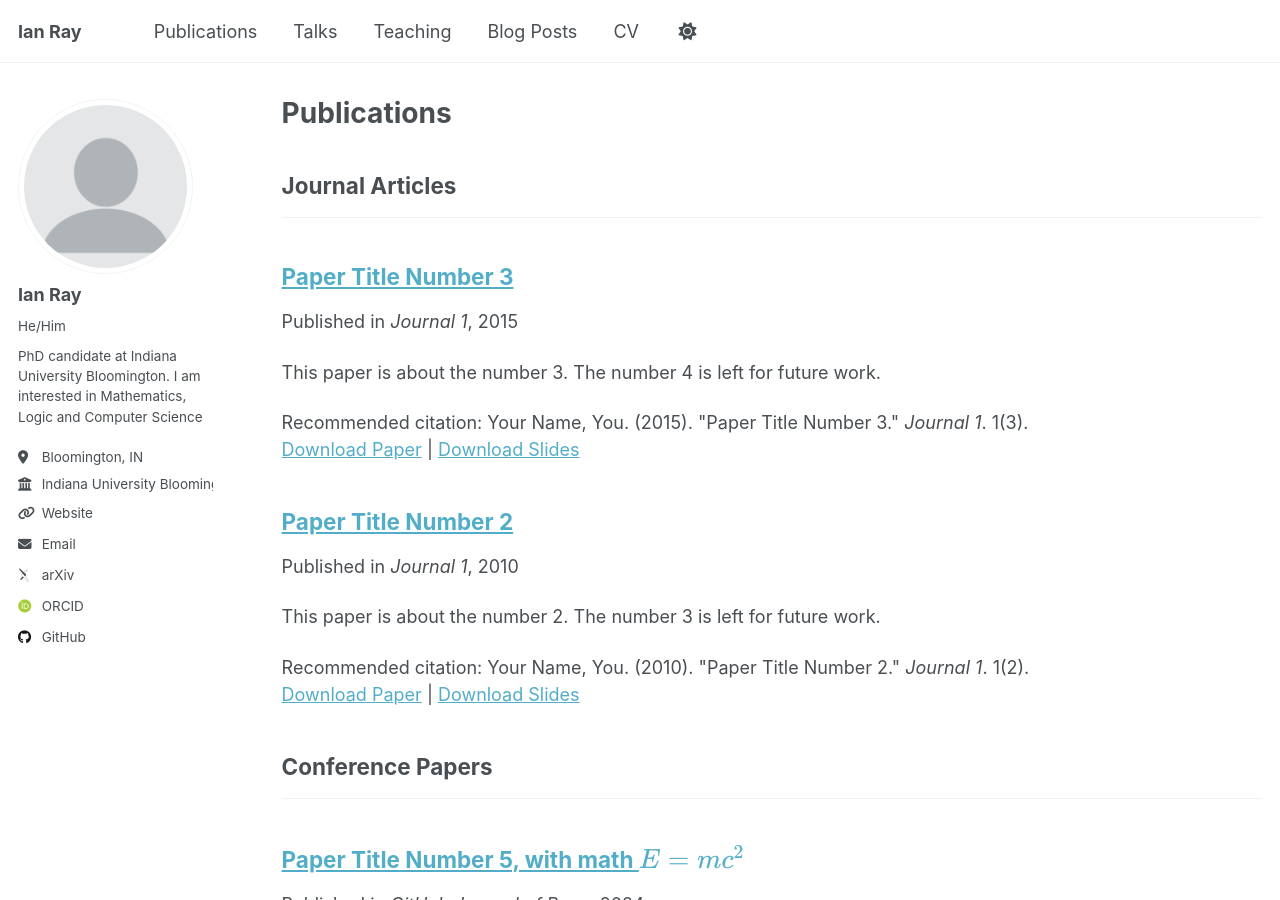
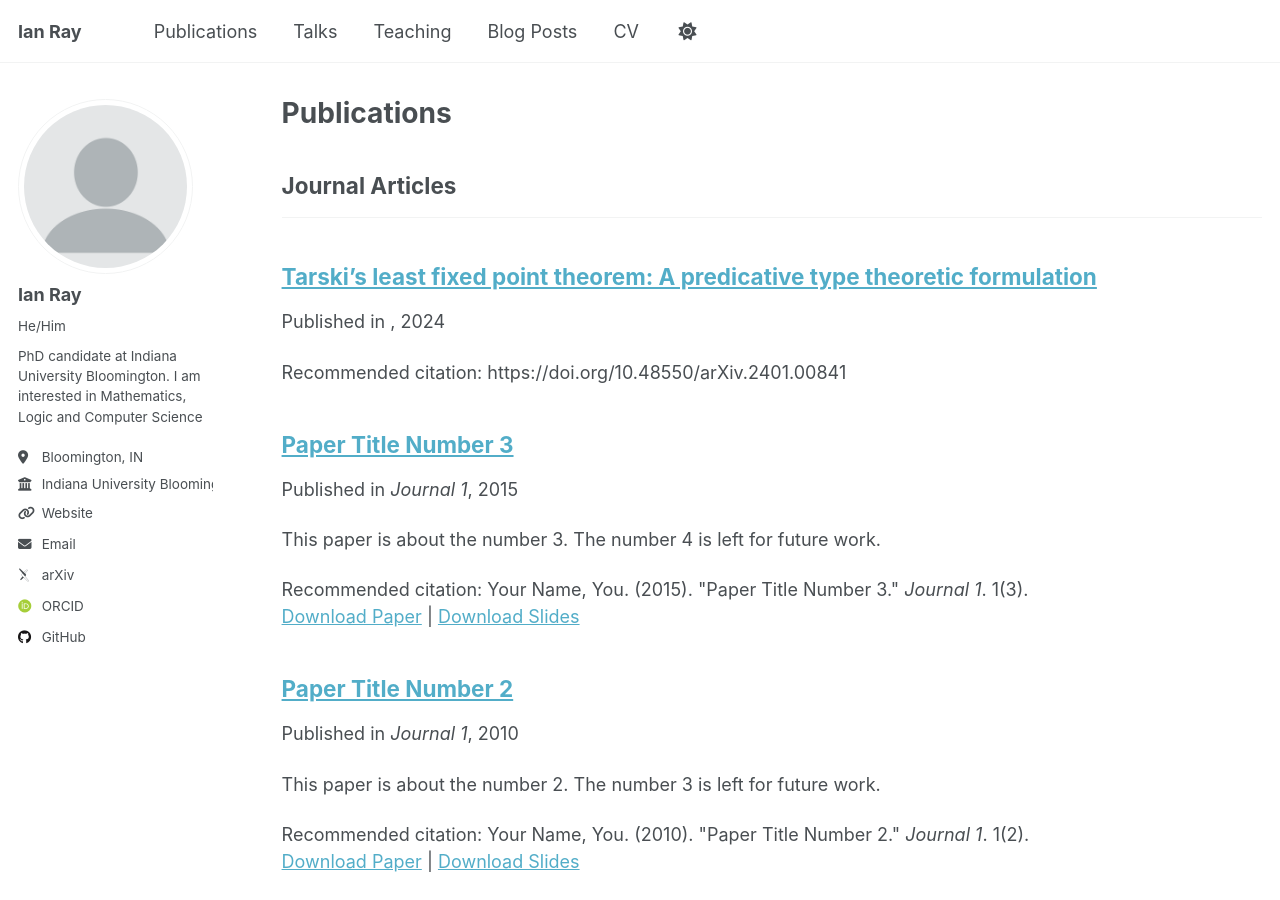
Before and after one commit to IanRay11/IanRay11.github.io, a Jekyll site: the page built from _pages/publications.html, in a window 1280 px wide and 900 px high. Built offline with Jekyll 4.4.1, drawn with Linux system fonts in a browser that asks for light colours; some web fonts are replaced; a script that is not in the unit is left out.

Commit message:
Update 2009-10-01-paper-title-number-1.md

```diff
--- a/_publications/2009-10-01-paper-title-number-1.md
+++ b/_publications/2009-10-01-paper-title-number-1.md
@@ -3,7 +3,9 @@ title: "Tarski's least fixed point theorem: A predicative type theoretic formula
 collection: publications
 category: manuscripts
 permalink: https://arxiv.org/abs/2401.00841
-excerpt: 'We provide a type theoretic treatment of the paper "On Tarski's fixed point theorem" by Giovanni Curi. There are benefits to having a type theoretic formulation apart from routine implementation in a proof assistant. By taking advantage of (higher) inductive types, we can avoid complicated set theoretic constructions. Arguably, this results in a presentation that is conceptually clearer. Additionally, due the predicative admissibility of (higher) inductive types we take a step towards the "system independent" derivation that Curi calls for in his conclusion. Finally, we explore a condition on monotone maps that guarantees they are `generated' and give an alternative statement of the least fixed point theorem in terms of this condition.'
-date: 2009-10-01
+excerpt: ''
+date: 2024-01-01
 citation: 'https://doi.org/10.48550/arXiv.2401.00841'
 ---
+
+We provide a type theoretic treatment of the paper "On Tarski's fixed point theorem" by Giovanni Curi. There are benefits to having a type theoretic formulation apart from routine implementation in a proof assistant. By taking advantage of (higher) inductive types, we can avoid complicated set theoretic constructions. Arguably, this results in a presentation that is conceptually clearer. Additionally, due the predicative admissibility of (higher) inductive types we take a step towards the "system independent" derivation that Curi calls for in his conclusion. Finally, we explore a condition on monotone maps that guarantees they are `generated' and give an alternative statement of the least fixed point theorem in terms of this condition.
```
